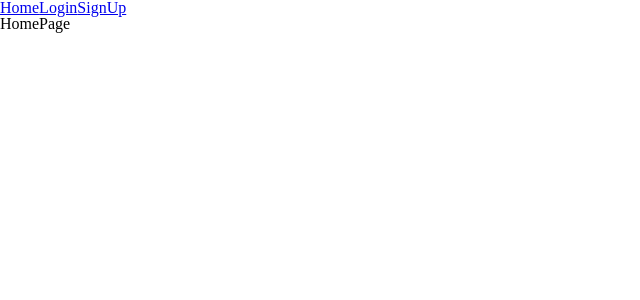
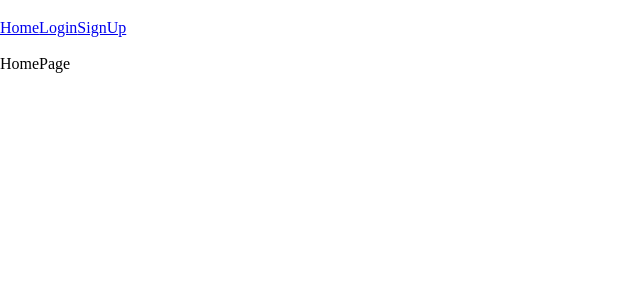
Before and after one commit to VovaDev777/goit-react-hw-08, a React (Vite) app: page / in a window 1280 px wide. Shown: the top 300 px of the page, without its empty margins (0-640 px from the left). Built offline with nearby package versions, Linux system fonts and the light colour scheme.

Commit message:
Update AppBar.module.css

```diff
--- a/src/components/AppBar/AppBar.module.css
+++ b/src/components/AppBar/AppBar.module.css
@@ -2,3 +2,7 @@
     display: flex;
     flex-grow: 1;
 }
+.con {
+    padding-top: 20px;
+    padding-bottom: 20px;
+}
```
